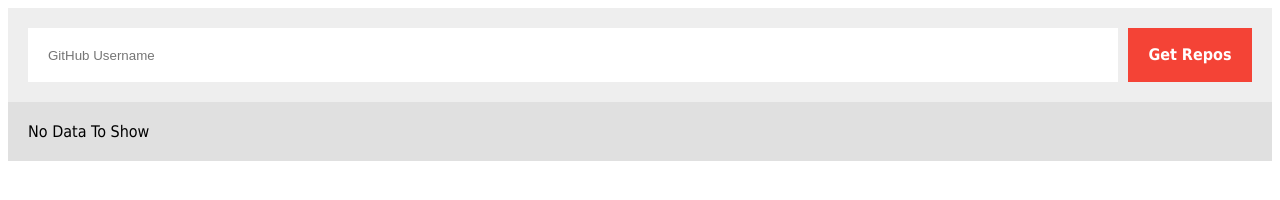
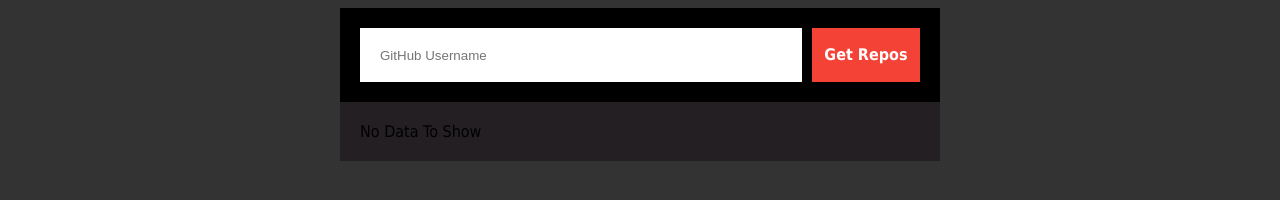
Before and after one commit to BabaVoos/Fetch-GitHub-Repos, a plain HTML site: page index.html in a window 1280 px wide. Drawn offline with Linux system fonts and the light colour scheme.

Commit message:
Update style.css

```diff
--- a/style.css
+++ b/style.css
@@ -4,11 +4,11 @@
 
 body {
     font-family: tahoma, Arial;
+    background-color: #333;
 }
 
 .repos-container {
-    /* width: 800px; */
-    background-color: #f6f6f6f6;
+    width: 600px;
     margin: auto;
 }
 /* Small */
@@ -33,7 +33,7 @@ body {
 .repos-container .get-repos {
     padding: 20px;
     display: flex;
-    background-color: #eee;
+    background-color: black;
 }
 
 .repos-container .get-repos input {
@@ -66,12 +66,13 @@ body {
 }
 .repos-container .show-data {
     padding: 20px;
-    background-color: #e0e0e0;
+    background-color: #231f23;
 }
 
 .repos-container .show-data .repo-box {
-    background-color: #fff;
+    background-color: black;
     padding: 15px;
+    color: white;
 }
 
 .repos-container .show-data .repo-box:not(:last-child){
```
